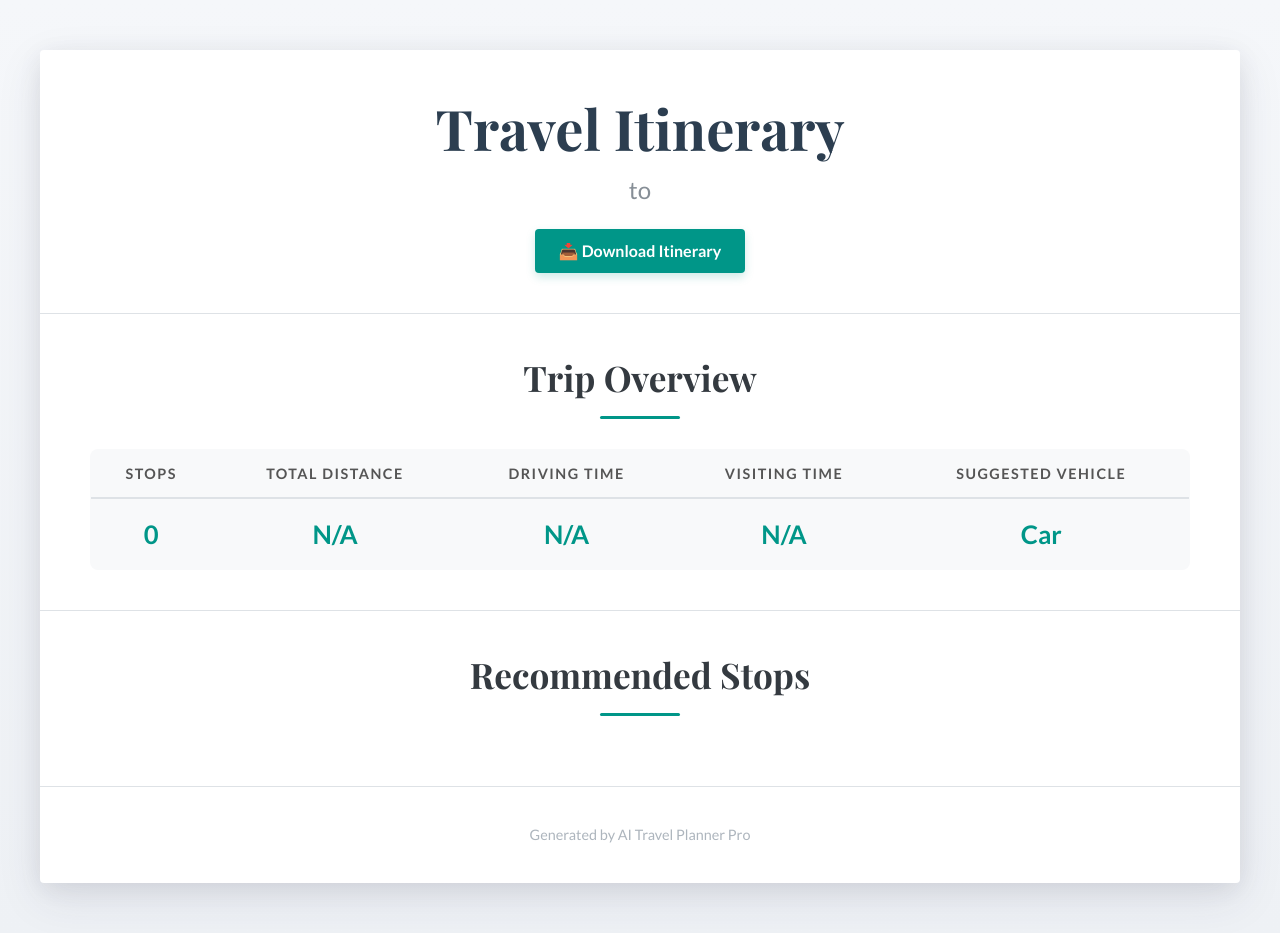
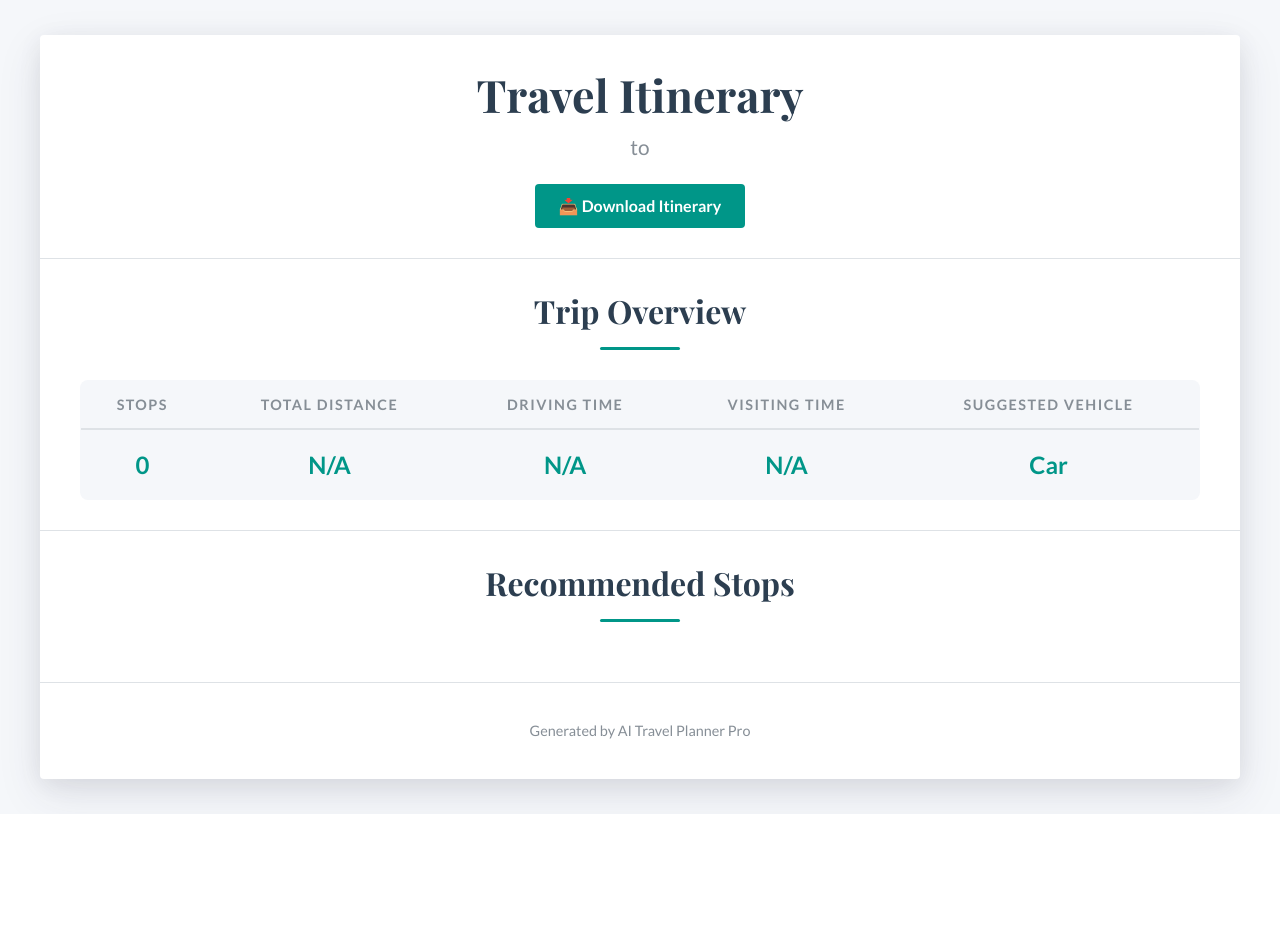
Before and after one commit to kaviya0077/Trip_Planner, a Flask app: template app/template/template.html in a window 1280 px wide. After the commit the page ends 814 px from the top, so only its background shows below. Run offline with Flask 3, Linux system fonts and the light colour scheme; the template is opened without the code that fills it, so the values that code supplies are empty.

Commit message:
Update template file

```diff
--- a/app/template/template.html
+++ b/app/template/template.html
@@ -8,45 +8,71 @@
     <link rel="preconnect" href="https://fonts.gstatic.com" crossorigin>
     <link href="https://fonts.googleapis.com/css2?family=Playfair+Display:wght@700&family=Lato:wght@400;700&display=swap" rel="stylesheet">
     <style>
+        /* 1. CSS Variables for Theming (Light & Dark Mode) */
+        :root {
+            --bg-color: #f5f7fa;
+            --card-bg: #ffffff;
+            --text-color: #495057;
+            --heading-color: #2c3e50;
+            --subtle-text-color: #868e96;
+            --border-color: #dee2e6;
+            --primary-color: #009688;
+            --primary-color-hover: #00796b;
+            --shadow-color: rgba(50, 50, 93, 0.1);
+        }
+
+        @media (prefers-color-scheme: dark) {
+            :root {
+                --bg-color: #121212;
+                --card-bg: #1e1e1e;
+                --text-color: #e0e0e0;
+                --heading-color: #ffffff;
+                --subtle-text-color: #adb5bd;
+                --border-color: #444;
+                --primary-color: #00bfa5;
+                --primary-color-hover: #009688;
+                --shadow-color: rgba(0, 0, 0, 0.5);
+            }
+        }
+
+        /* 2. General Body and Layout Styles */
         body {
             font-family: 'Lato', sans-serif;
             margin: 0;
-            padding: 0;
-            background-color: #eef1f5; /* Fallback */
-            background-image: linear-gradient(to bottom, #f5f7fa, #eef1f5); /* Decorative Gradient */
-            color: #495057;
+            padding: 15px; /* Padding for mobile */
+            background-color: var(--bg-color);
+            color: var(--text-color);
         }
         .page-container {
             max-width: 1200px;
-            margin: 50px auto;
-            background-color: #ffffff;
+            margin: 20px auto;
+            background-color: var(--card-bg);
             border-radius: 4px;
-            box-shadow: 0 15px 45px rgba(50, 50, 93, 0.1), 0 5px 25px rgba(0, 0, 0, 0.07); /* Softer Shadow */
+            box-shadow: 0 15px 45px var(--shadow-color), 0 5px 25px rgba(0, 0, 0, 0.07);
         }
+
+        /* 3. Header and Section Styles */
         .header {
-            padding: 40px 50px;
+            padding: 30px 40px;
             text-align: center;
-            border-bottom: 1px solid #dee2e6;
+            border-bottom: 1px solid var(--border-color);
         }
         .header h1 {
             font-family: 'Playfair Display', serif;
-            font-size: 3.5em;
+            font-size: 2.8em;
             margin: 0;
-            color: #2c3e50;
+            color: var(--heading-color);
         }
         .header h2 {
-            font-size: 1.5em;
+            font-size: 1.3em;
             font-weight: 400;
             margin: 10px 0 0;
-            color: #868e96;
+            color: var(--subtle-text-color);
         }
-        /* Styles for the Download Button */
-        .header-actions {
-            margin-top: 25px;
-        }
+        .header-actions { margin-top: 25px; }
         .download-btn {
             font-family: 'Lato', sans-serif;
-            background-color: #009688;
+            background-color: var(--primary-color);
             color: white;
             padding: 12px 24px;
             border: none;
@@ -54,63 +80,54 @@
             cursor: pointer;
             font-size: 1rem;
             font-weight: bold;
-            transition: background-color 0.3s ease, box-shadow 0.3s ease;
-            box-shadow: 0 4px 10px rgba(0, 150, 136, 0.2);
+            transition: background-color 0.3s ease;
         }
-        .download-btn:hover {
-            background-color: #00796b;
-            box-shadow: 0 6px 15px rgba(0, 150, 136, 0.3);
-        }
+        .download-btn:hover { background-color: var(--primary-color-hover); }
+
         .full-width-section {
-            padding: 40px 50px;
-            border-bottom: 1px solid #dee2e6;
+            padding: 30px 40px;
+            border-bottom: 1px solid var(--border-color);
         }
         .section-title {
             font-family: 'Playfair Display', serif;
-            font-size: 2.2em; /* Slightly larger */
-            color: #343a40;
+            font-size: 2em;
+            color: var(--heading-color);
             margin-top: 0;
             margin-bottom: 30px;
             text-align: center;
             position: relative;
         }
         .section-title::after {
-            content: '';
-            display: block;
-            width: 80px;
-            height: 3px;
-            background-color: #009688;
-            margin: 15px auto 0;
-            border-radius: 2px;
+            content: ''; display: block; width: 80px; height: 3px;
+            background-color: var(--primary-color);
+            margin: 15px auto 0; border-radius: 2px;
         }
+
+        /* 4. Content Styles (Table, Map, Timeline) */
         .overview-table {
-            width: 100%;
-            border-collapse: collapse;
-            margin-top: 15px;
-            background-color: #f8f9fa;
-            border-radius: 8px;
-            border: 1px solid #dee2e6;
-            overflow: hidden; /* Ensures radius is applied to corners */
+            width: 100%; border-collapse: collapse; margin-top: 15px;
+            background-color: var(--bg-color);
+            border-radius: 8px; border: 1px solid var(--border-color);
+            overflow: hidden;
         }
         .overview-table th {
-            font-size: 0.9em;
-            text-transform: uppercase;
-            letter-spacing: 1.5px;
-            color: #555;
-            padding: 15px;
-            border-bottom: 2px solid #dee2e6;
+            font-size: 0.9em; text-transform: uppercase; letter-spacing: 1.5px;
+            color: var(--subtle-text-color);
+            padding: 15px; border-bottom: 2px solid var(--border-color);
         }
         .overview-table td {
-            font-size: 1.6em;
-            font-weight: 700;
-            color: #009688;
-            padding: 20px 15px;
-            text-align: center;
+            font-size: 1.5em; font-weight: 700;
+            color: var(--primary-color);
+            padding: 20px 15px; text-align: center;
         }
-        .map-wrapper { max-width: 640px; margin: 0 auto; }
-        .map-wrapper img { width: 100%; height: auto; border-radius: 8px; box-shadow: 0 10px 25px rgba(0,0,0,0.1); display: block; }
+        .map-wrapper { max-width: 100%; margin: 0 auto; }
+        .map-wrapper img { width: 100%; height: auto; border-radius: 8px; box-shadow: 0 10px 25px var(--shadow-color); display: block; }
         .timeline { position: relative; max-width: 800px; margin: 0 auto; }
-        .timeline::before { content: ''; position: absolute; left: 18px; top: 15px; bottom: 15px; width: 3px; background-color: #e9ecef; border-radius: 3px; }
+        .timeline::before {
+            content: ''; position: absolute; left: 18px; top: 15px;
+            bottom: 15px; width: 3px; background-color: var(--border-color);
+            border-radius: 3px;
+        }
         .stop-card {
             position: relative; padding-left: 60px; margin-bottom: 30px;
             padding-bottom: 20px; page-break-inside: avoid;
@@ -118,37 +135,41 @@
         .stop-number {
             position: absolute; left: 0; top: 0; width: 36px; height: 36px;
             border-radius: 50%;
-            background-image: linear-gradient(135deg, #00bfa5, #009688); /* Decorative Gradient */
+            background-image: linear-gradient(135deg, #00bfa5, var(--primary-color));
             color: white; display: flex; align-items: center; justify-content: center;
-            font-size: 1.3em; font-weight: 700; border: 3px solid #ffffff;
-            box-shadow: 0 0 0 3px #009688;
+            font-size: 1.3em; font-weight: 700; border: 3px solid var(--card-bg);
+            box-shadow: 0 0 0 3px var(--primary-color);
         }
-        .stop-details h3 { font-family: 'Playfair Display', serif; font-size: 1.8em; margin: 5px 0 10px; color: #343a40; }
-        .stop-meta { color: #868e96; margin-bottom: 15px; }
+        .stop-details h3 {
+            font-family: 'Playfair Display', serif; font-size: 1.8em;
+            margin: 5px 0 10px; color: var(--heading-color);
+        }
+        .stop-meta { color: var(--subtle-text-color); margin-bottom: 15px; }
         .stop-meta span { margin-right: 20px; }
         .stop-description { font-size: 1.1em; line-height: 1.7; }
-        .tips-section {
-            position: relative;
-            max-width: 800px; margin: 0 auto;
-        }
+        .tips-section { position: relative; max-width: 800px; margin: 0 auto; }
         .tips-section p {
-            font-size: 1.2em; /* Larger font */
-            line-height: 1.8;
-            font-style: italic; /* Italicized for quote feel */
-            background-color: #f1f9f8; padding: 25px 30px 25px 50px;
-            border-left: 4px solid #009688;
-            border-radius: 4px;
+            font-size: 1.2em; line-height: 1.8; font-style: italic;
+            background-color: var(--bg-color); padding: 25px 30px 25px 50px;
+            border-left: 4px solid var(--primary-color); border-radius: 4px;
         }
         .tips-section p::before {
-            content: '“';
-            font-family: 'Playfair Display', serif;
-            font-size: 4em;
-            color: #b2dfdb;
-            position: absolute;
-            left: 15px;
-            top: 5px;
+            content: '“'; font-family: 'Playfair Display', serif;
+            font-size: 4em; color: var(--border-color); position: absolute;
+            left: 15px; top: 5px;
         }
-        footer { text-align: center; padding: 25px; font-size: 0.9em; color: #adb5bd; }
+        footer { text-align: center; padding: 25px; font-size: 0.9em; color: var(--subtle-text-color); }
+
+        /* 5. Responsive Media Queries for Mobile Devices */
+        @media (max-width: 768px) {
+            body { padding: 0; }
+            .page-container { margin: 0; border-radius: 0; box-shadow: none; }
+            .header, .full-width-section { padding: 20px; }
+            .header h1 { font-size: 2em; }
+            .header h2 { font-size: 1.1em; }
+            .overview-table { display: block; overflow-x: auto; white-space: nowrap; }
+            .stop-card { padding-left: 50px; }
+        }
     </style>
 </head>
 <body>
@@ -156,7 +177,6 @@
         <div class="header">
             <h1>Travel Itinerary</h1>
             <h2>{{ trip.start }} to {{ trip.end }}</h2>
-            <!-- Download Button Added Here -->
             <div class="header-actions">
                 <button class="download-btn" onclick="downloadItinerary()">
                     📥 Download Itinerary
@@ -229,25 +249,20 @@
         <footer><p>Generated by AI Travel Planner Pro</p></footer>
     </div>
 
-    <!-- JavaScript for Download Button -->
     <script>
         function downloadItinerary() {
             const buttonContainer = document.querySelector('.header-actions');
 
-            // Hide the button container before capturing the HTML
             if (buttonContainer) {
                 buttonContainer.style.display = 'none';
             }
 
-            // Capture the HTML of the entire page
             const htmlToSave = document.documentElement.outerHTML;
 
-            // IMPORTANT: Show the button container again for the user on the current page
             if (buttonContainer) {
                 buttonContainer.style.display = 'block';
             }
 
-            // Create a filename from the trip details safely
             const startRaw = {{ trip.start | tojson }};
             const endRaw = {{ trip.end | tojson }};
             const start = startRaw.replace(/ /g, '_');
```
